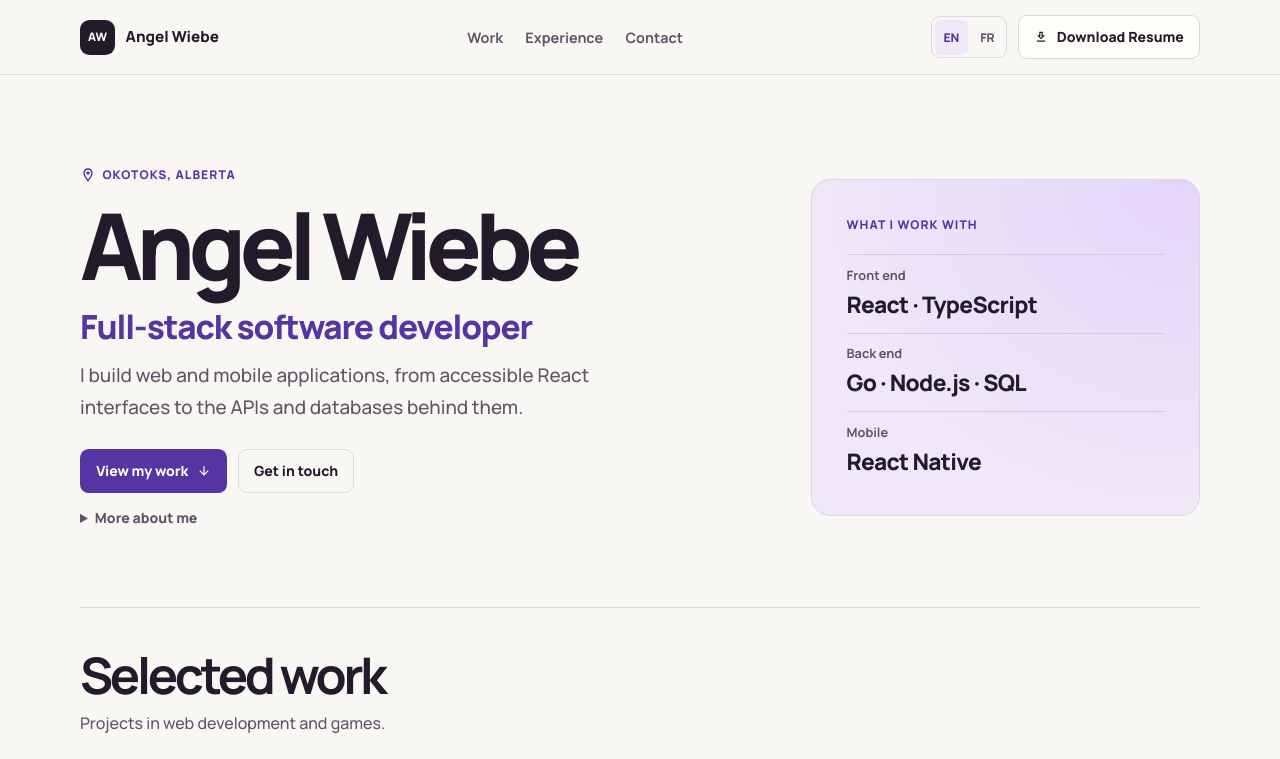
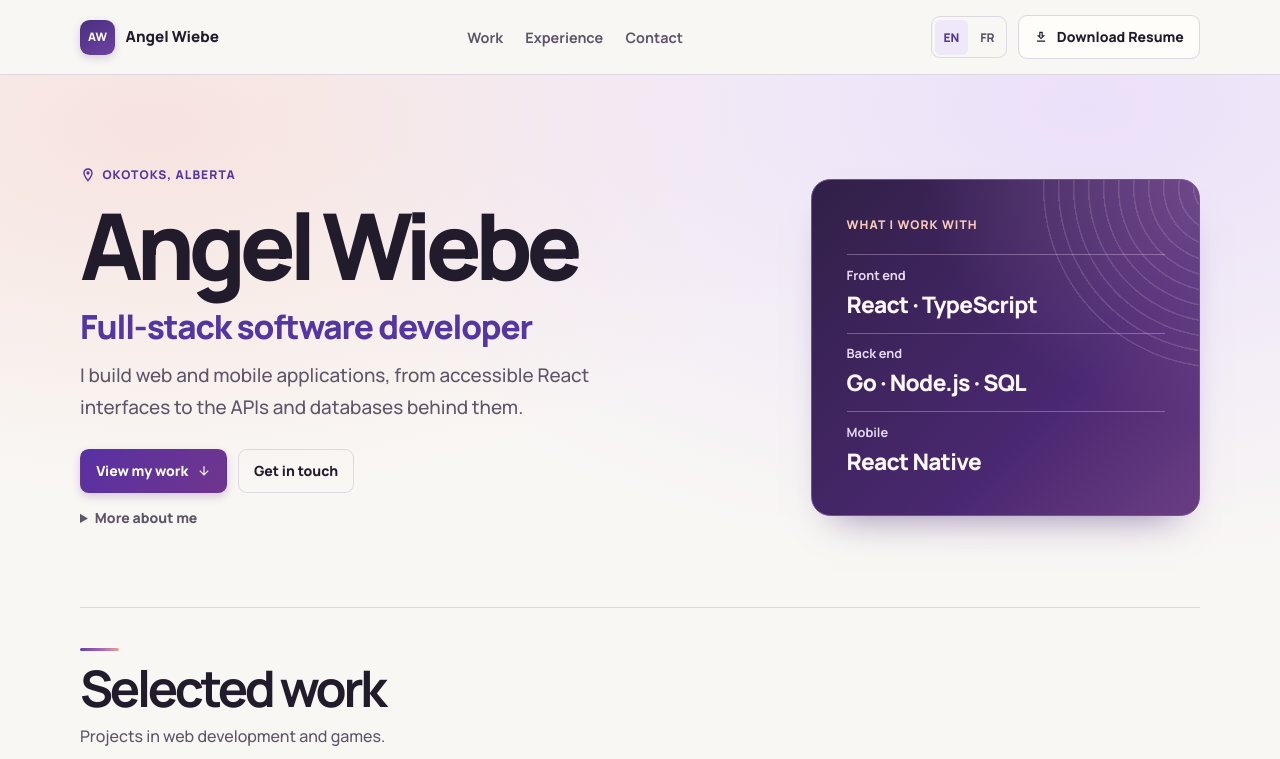
Before and after one commit to AngelWiebe/portfolio, a React (Vite) app: page / in a window 1280 px wide. Shown: the top 759 px of the page. Built offline with nearby package versions, Linux system fonts and the light colour scheme.

Commit message:
Add color and depth to the portfolio styling

```diff
--- a/src/App.scss
+++ b/src/App.scss
@@ -4,6 +4,16 @@ $accent: #5535a2;
 $lavender: #eee8f8;
 $paper: #fffdf9;
 $line: #ddd7e1;
+$spectrum: linear-gradient(110deg, #6642b2 3%, #a969b5 58%, #f0a88e);
+$purple-depth: linear-gradient(135deg, #312047, #4a2871 65%, #6a3d82);
+
+main {
+  background:
+    radial-gradient(ellipse at 85% 5%, #ebe0fa, transparent 54%),
+    radial-gradient(ellipse at 12% 8%, #f7e3df, transparent 44%);
+  background-repeat: no-repeat;
+  background-size: 100% 40rem;
+}
 
 .page-width {
   width: min(100% - 3rem, 70rem);
@@ -50,7 +60,8 @@ $line: #ddd7e1;
   min-width: 2.2rem;
   min-height: 2.2rem;
   border-radius: .6rem;
-  background: $ink;
+  background: linear-gradient(150deg, #49307d, #6e41a3);
+  box-shadow: 0 3px 8px #4a287133;
   color: #fff;
   font-size: .73rem;
   letter-spacing: .03em;
@@ -115,8 +126,13 @@ $line: #ddd7e1;
   svg { flex: none; }
 }
 
-.button-primary { background: $accent; color: white; }
-.button-primary:hover { background: #432584; }
+.button-primary {
+  background: linear-gradient(125deg, #5831a2, #70358d);
+  box-shadow: 0 4px 9px #53288235;
+  color: white;
+
+  &:hover { background: linear-gradient(125deg, #462482, #5b2575); }
+}
 .button-outline { border-color: $line; background: $paper; }
 .button-outline:hover, .button-quiet:hover { background: $lavender; color: $accent; }
 .button-quiet { border-color: $line; }
@@ -187,14 +203,35 @@ $line: #ddd7e1;
 .focus-panel {
   min-width: 0;
   padding: clamp(1.25rem, 3.2vw, 2.15rem);
-  border: 1px solid #ded3ef;
+  position: relative;
+  isolation: isolate;
+  overflow: hidden;
+  border: 1px solid #734e9c;
   border-radius: 1.2rem;
-  background: radial-gradient(ellipse at 95% 0%, #e3d5fa, transparent 68%), $lavender;
+  background:
+    radial-gradient(ellipse at 110% -8%, #a576b480, transparent 53%),
+    $purple-depth;
+  box-shadow: 0 22px 38px -24px #42246c99;
+  color: #fff8ff;
 
+  &::before {
+    content: "";
+    position: absolute;
+    z-index: -1;
+    width: 23rem;
+    height: 23rem;
+    right: -13rem;
+    top: -11rem;
+    border-radius: 50%;
+    background: repeating-radial-gradient(circle, transparent 0 13px, #f8d8ee26 14px 15px);
+    pointer-events: none;
+  }
+
+  .eyebrow { color: #f8cbb9; }
   dl { margin: 1.25rem 0 0; }
-  dl > div { padding-block: .6rem; border-top: 1px solid #d6c9e8; }
+  dl > div { padding-block: .6rem; border-top: 1px solid #e7cbf459; }
   dl > div:last-child { padding-bottom: 0; }
-  dt { color: $muted; font-size: .8rem; font-weight: 700; }
+  dt { color: #e9d8f5; font-size: .8rem; font-weight: 700; }
   dd {
     margin: .1rem 0 0;
     font-size: clamp(1rem, 1.8vw, 1.42rem);
@@ -208,6 +245,16 @@ $line: #ddd7e1;
 
 .section-heading {
   margin-bottom: 1.45rem;
+
+  &::before {
+    content: "";
+    display: block;
+    width: 2.45rem;
+    height: .22rem;
+    margin-bottom: .6rem;
+    border-radius: 1rem;
+    background: $spectrum;
+  }
 
   h2 { margin: 0; font-size: clamp(2rem, 4.2vw, 3.15rem); line-height: 1.08; letter-spacing: -.065em; }
   p { margin: .55rem 0 0; color: $muted; }
@@ -231,6 +278,15 @@ $line: #ddd7e1;
   background: $paper;
 
   &:hover, &:focus-within { border-color: #a38bcf; }
+}
+
+.project-featured {
+  box-shadow: 0 12px 24px -20px #43276770;
+
+  .entry-content {
+    border-top: 3px solid transparent;
+    border-image: $spectrum 1;
+  }
 }
 
 .project-image {
@@ -294,7 +350,7 @@ $line: #ddd7e1;
 .role {
   border-top: 1px solid $line;
 
-  &:hover, &:focus-within { background: $paper; }
+  &:hover, &:focus-within { background: linear-gradient(90deg, $lavender, $paper 70%); }
 
   .entry-content {
     padding: 1rem .45rem;
@@ -308,8 +364,10 @@ $line: #ddd7e1;
 }
 
 .site-footer {
-  background: $ink;
+  background: radial-gradient(ellipse at bottom right, #49275f, transparent 65%), $ink;
   color: #fcf8ff;
+  border-top: 3px solid transparent;
+  border-image: $spectrum 1;
 
   :focus-visible { outline-color: #e0cfff; }
 }
@@ -378,3 +436,14 @@ $line: #ddd7e1;
     .entry-action { grid-column: 2; grid-row: 2; }
   }
 }
+
+@media (hover: hover) and (prefers-reduced-motion: no-preference) {
+  .project-featured {
+    transition: transform .18s ease-out, box-shadow .18s ease-out;
+
+    &:hover {
+      transform: translateY(-4px);
+      box-shadow: 0 18px 30px -19px #43276775;
+    }
+  }
+}
```
